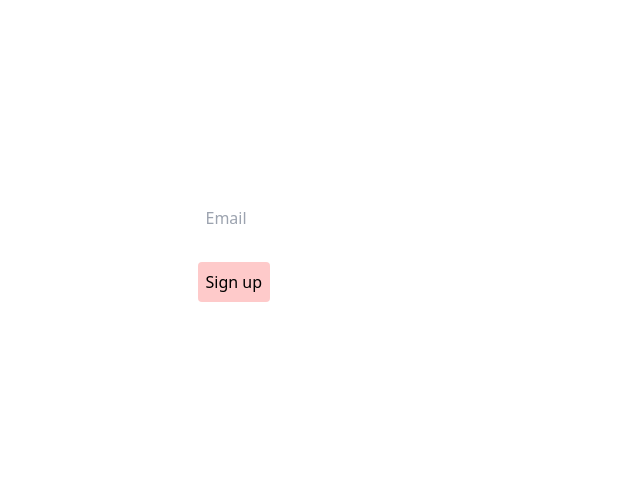
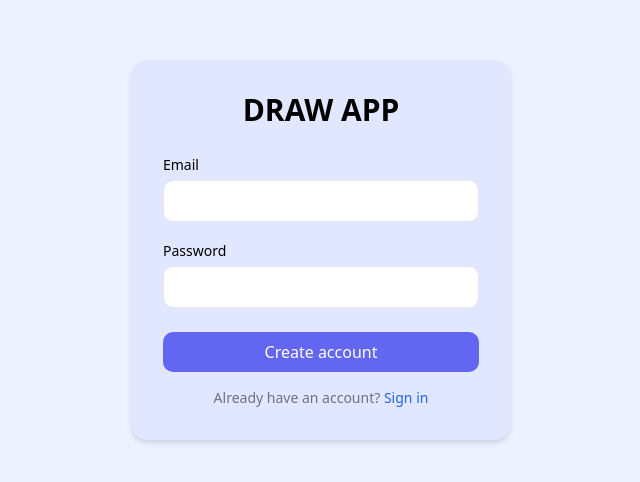
Before and after one commit to divyanshu05git/EXCLI, a Next.js app in the folder apps/frontend/: page /signup in a window 1280 px wide. Shown: the part 150-632 px from the top of the page, without its empty margins (319-959 px from the left). Built offline with nearby package versions, Linux system fonts and the light colour scheme.

Commit message:
ui changed for authentication and connected to backend url

```diff
--- a/apps/frontend/app/signin/page.tsx
+++ b/apps/frontend/app/signin/page.tsx
@@ -1,5 +1,6 @@
 import { AuthPage } from "@/components/AuthPage";
 
 export default function Signin() {
+
     return <AuthPage isSignin={true} />
 }
--- a/apps/frontend/components/AuthPage.tsx
+++ b/apps/frontend/components/AuthPage.tsx
@@ -1,23 +1,88 @@
 "use client";
 
-export function AuthPage({isSignin}: {
+import { useRouter } from "next/navigation";
+import { useRef } from "react";
+import { HTTP_BACKEND } from "@/config";
+import axios from "axios";
+
+
+export function AuthPage({
+    isSignin
+}: {
     isSignin: boolean
 }) {
-    return <div className="w-screen h-screen flex justify-center items-center">
-        <div className="p-6 m-2 bg-white rounded">
-            <div className="p-2">
-                <input type="text" placeholder="Email"></input>
-            </div>
-            <div className="p-2">
 
-            </div>
+    const usernameRef= useRef<HTMLInputElement>(null);
+    const passwordRef= useRef<HTMLInputElement>(null);
+    const router = useRouter();
 
-            <div className="pt-2">
-                <button className="bg-red-200 rounded p-2" onClick={() => {
+    async function Signup(){
+        const username = usernameRef.current?.value;
+        const password = passwordRef.current?.value;
 
-                }}>{isSignin ? "Sign in" : "Sign up"}</button>
-            </div>
-        </div>
+        console.log(username,password);
+
+        try{
+            await axios.post(HTTP_BACKEND+"/signup",{
+                username:username,
+                password:password,
+                name:"null"
+            })
+            alert("Signup successful! Please signin now.")
+            router.push("/signin")
+        }
+        catch(err){
+            alert("Error signing up")
+        }
+    }
+
+    async function Signin(){
+        const username=usernameRef.current?.value;
+        const password=passwordRef.current?.value;
+
+        try{
+            await axios.post(HTTP_BACKEND+"/signin",{
+                username:username,
+                password:password
+            })
+            alert("Signin successful!")
+            router.push("/canvas/1")
+        }
+        catch(err){
+            alert("Error signing in")
+        }
+    }
+
+  return (
+
+    <div className="min-h-screen flex items-center justify-center bg-[#eef1ff]">
+      <div className="w-[380px] bg-[#e0e7ff] rounded-2xl shadow-md p-8">
+        <h1 className="text-3xl font-bold text-center mb-6">DRAW APP</h1>
+
+        <label className="text-sm">Email</label>
+        <input className="w-full mb-4 mt-1 px-3 py-2 rounded-md border" ref={usernameRef}/>
+
+        <label className="text-sm">Password</label>
+        <input
+          type="password"
+          className="w-full mb-6 mt-1 px-3 py-2 rounded-md border"
+          ref={passwordRef}
+        />
+
+        <button className="w-full bg-indigo-500 text-white py-2 rounded-md hover:bg-indigo-600" onClick={isSignin?Signin:Signup}>
+          {isSignin ? "Login" : "Create account"}
+        </button>
+
+        <p className="text-sm text-center text-gray-500 mt-4">
+          {isSignin ? "Don't have an account?" : "Already have an account?"}{" "}
+          <span
+            className="text-blue-600 cursor-pointer hover:underline"
+            onClick={() => router.push(isSignin ? "/signup" : "/signin")}
+          >
+            {isSignin ? "Sign up" : "Sign in"}
+          </span>
+        </p>
+      </div>
     </div>
-
+  );
 }
--- a/apps/frontend/components/Canvas.tsx
+++ b/apps/frontend/components/Canvas.tsx
@@ -1,10 +1,10 @@
-import { initDraw } from "@/draw";
+
 import { useEffect, useRef, useState } from "react";
 import { IconButton } from "./Icon";
 import { Circle, Eraser, Pencil, Square ,ArrowRight, Diamond , Type } from "lucide-react";
 import { Game } from "@/draw/Game";
 
-export type Tool='circle' | 'rect' | 'pencil' | 'arrow' | 'rhombus' | 'write'
+export type Tool='circle' | 'rect' | 'pencil' | 'arrow' | 'rhombus' | 'write' ;
 
 export function Canvas({
     roomId,
```
